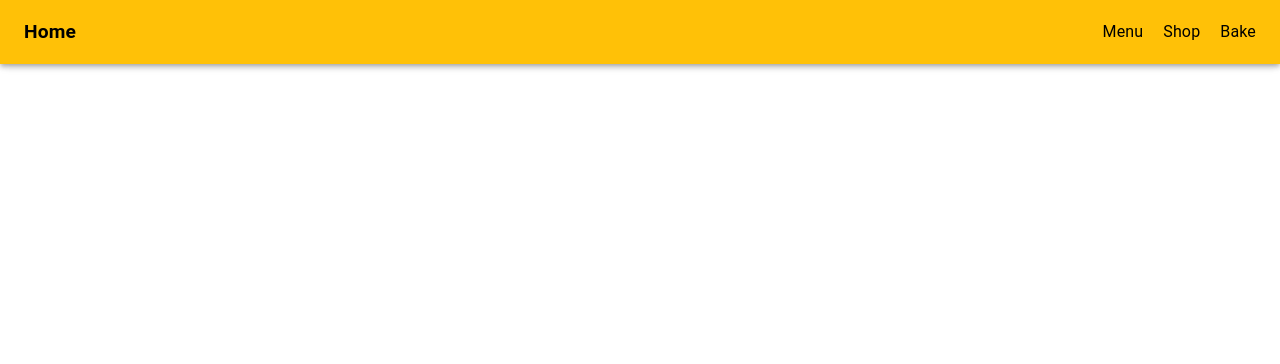
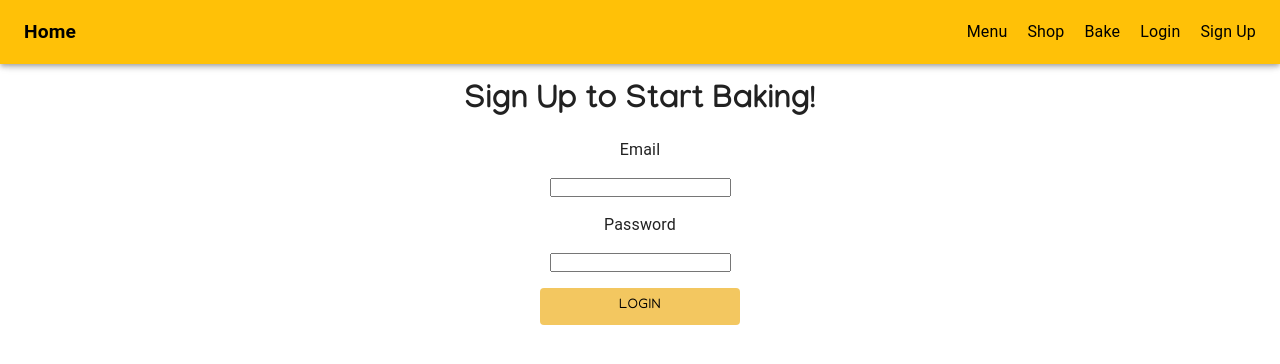
Before and after one commit to uclaacm/cookie-jar, a React (Vite) app: page /signup in a window 1280 px wide. Before the commit this address had no page. Shown: the top 364 px of the page. Built offline with nearby package versions, Linux system fonts and the light colour scheme.

Commit message:
Login and SignUp pages and CSS files

```diff
--- a/src/App.tsx
+++ b/src/App.tsx
@@ -5,7 +5,9 @@ import Home from './components/Home'; // Import Home
 import Menu from './components/Menu'; // Import Menu
 import Shop from './components/Shop'; // Import Shop
 import Bake from './components/Bake'; // Import Bake
+import Login from './components/Login'; // Import Login
 import "./styles/App.scss";
+import SignUp from './components/SignUp';
 
 const App: React.FC = () => {
   return (
@@ -15,6 +17,8 @@ const App: React.FC = () => {
         <Route path="/menu" element={<Menu />} />
         <Route path="/shop" element={<Shop />} />
         <Route path="/bake" element={<Bake />} />
+        <Route path="/login" element={<Login />} />
+        <Route path="/signup" element = {<SignUp />} />
       </Routes>
     </Layout>
   );
--- a/src/components/Layout.tsx
+++ b/src/components/Layout.tsx
@@ -66,6 +66,12 @@ const Layout: React.FC<LayoutProps> = ({ children }) => {
             <Link to="/bake" style={{ color: 'black', textDecoration: 'none' }}>
               Bake
             </Link>
+            <Link to="/login" style={{ color: 'black', textDecoration: 'none' }}>
+              Login
+            </Link>
+            <Link to="/signup" style={{ color: 'black', textDecoration: 'none' }}>
+              Sign Up
+            </Link>
           </div>
         </Toolbar>
       </AppBar>
--- /dev/null
+++ b/src/components/Login.tsx
@@ -0,0 +1,21 @@
+import React,  { useState, useEffect } from 'react';
+import '../styles/Home.scss';
+import '../styles/App.scss';
+import '../styles/Login.scss'
+import Button from '@mui/material/Button';
+
+
+const Login: React.FC = () => {
+  return (
+    <div className='login'>
+      <h1> Login to Start Baking! </h1>
+      <p> Email </p>
+      <input type="email"></input>
+      <p> Password </p>
+      <input type="password"></input>
+      <Button className='login-button'>Login</Button>
+    </div>
+  );
+};
+
+export default Login;
--- /dev/null
+++ b/src/components/SignUp.tsx
@@ -0,0 +1,22 @@
+import React,  { useState, useEffect } from 'react';
+import '../styles/Home.scss';
+import '../styles/App.scss';
+import '../styles/SignUp.scss'
+import '../styles/Login.scss'
+import Button from '@mui/material/Button';
+
+
+const SignUp: React.FC = () => {
+  return (
+    <div className='signup'>
+      <h1> Sign Up to Start Baking! </h1>
+      <p> Email </p>
+      <input type="email"></input>
+      <p> Password </p>
+      <input type="password"></input>
+      <Button className='signup-button'>Login</Button>
+    </div>
+  );
+};
+
+export default SignUp;
--- /dev/null
+++ b/src/styles/Login.scss
@@ -0,0 +1,26 @@
+.login {
+    display: flex;
+    flex-direction: column;
+    align-items: center;
+    justify-content: center;
+    gap: 1rem;
+    padding: 20px;
+
+}
+
+.login-button {
+    background-color: #F3C760 !important;
+    color: black !important;
+    font-family: 'Manjari', sans-serif !important;
+    font-size: 1.2rem;
+    font-weight: 700;
+    padding: 12px 24px;
+    width: 200px;
+    border-radius: 8px;
+    text-transform: none;
+    transition: background-color 0.3s ease;
+
+    &:hover {
+        background-color: #E3B750 !important; // Slightly darker
+    }
+}
--- /dev/null
+++ b/src/styles/SignUp.scss
@@ -0,0 +1,26 @@
+.signup {
+    display: flex;
+    flex-direction: column;
+    align-items: center;
+    justify-content: center;
+    gap: 1rem;
+    padding: 20px;
+
+}
+
+.signup-button {
+    background-color: #F3C760 !important;
+    color: black !important;
+    font-family: 'Manjari', sans-serif !important;
+    font-size: 1.2rem;
+    font-weight: 700;
+    padding: 12px 24px;
+    width: 200px;
+    border-radius: 8px;
+    text-transform: none;
+    transition: background-color 0.3s ease;
+
+    &:hover {
+        background-color: #E3B750 !important; // Slightly darker
+    }
+}
```
